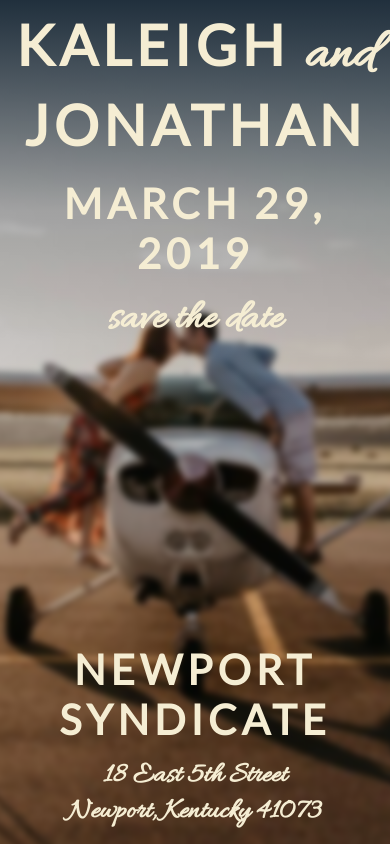
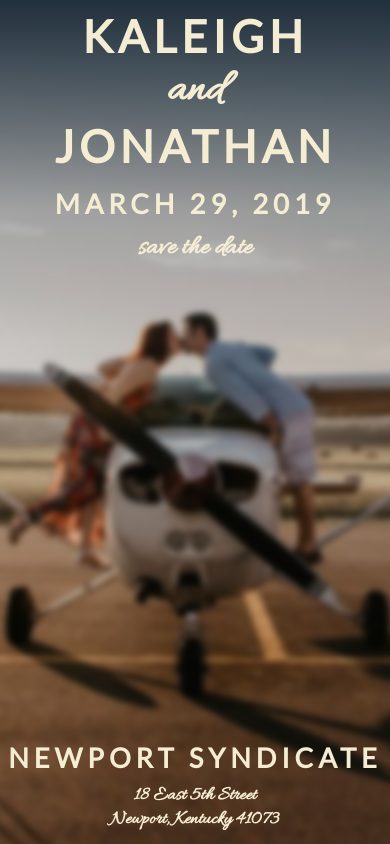
Before and after one commit to jonscheiding/jkshindig-wedding-site, a React (Create React App) app: page / in a window 390 px wide. Built offline with nearby package versions, Linux system fonts and the light colour scheme; a web font is replaced by a local one.

Commit message:
Updated with responsive breakpoints for headers and font sizes

```diff
--- a/src/components/Splash.js
+++ b/src/components/Splash.js
@@ -48,7 +48,7 @@
         </Background>
         <div style={{height: '100vh'}}>
           <div style={{zIndex: '1'}}>
-            <h1>Kaleigh <span className='script'>and</span> Jonathan</h1>
+            <h1>Kaleigh <span className='script break-md'>and</span> Jonathan</h1>
             <h2>March 29, 2019</h2>
             <h2 className='script'>save the date</h2>
             <Bottom>
--- a/src/index.css
+++ b/src/index.css
@@ -24,3 +24,13 @@
 h1 { font-size: 3.5rem; }
 h2 { font-size: 2.6rem; }
 h3 { font-size: 1.8rem; }
+
+@media only screen and (max-width : 768px) {
+  .break-md {
+    display: block;
+  }
+
+  h1 { font-size: 2.8rem; }
+  h2 { font-size: 1.7rem; }
+  h3 { font-size: 1.2rem; }
+}
```
